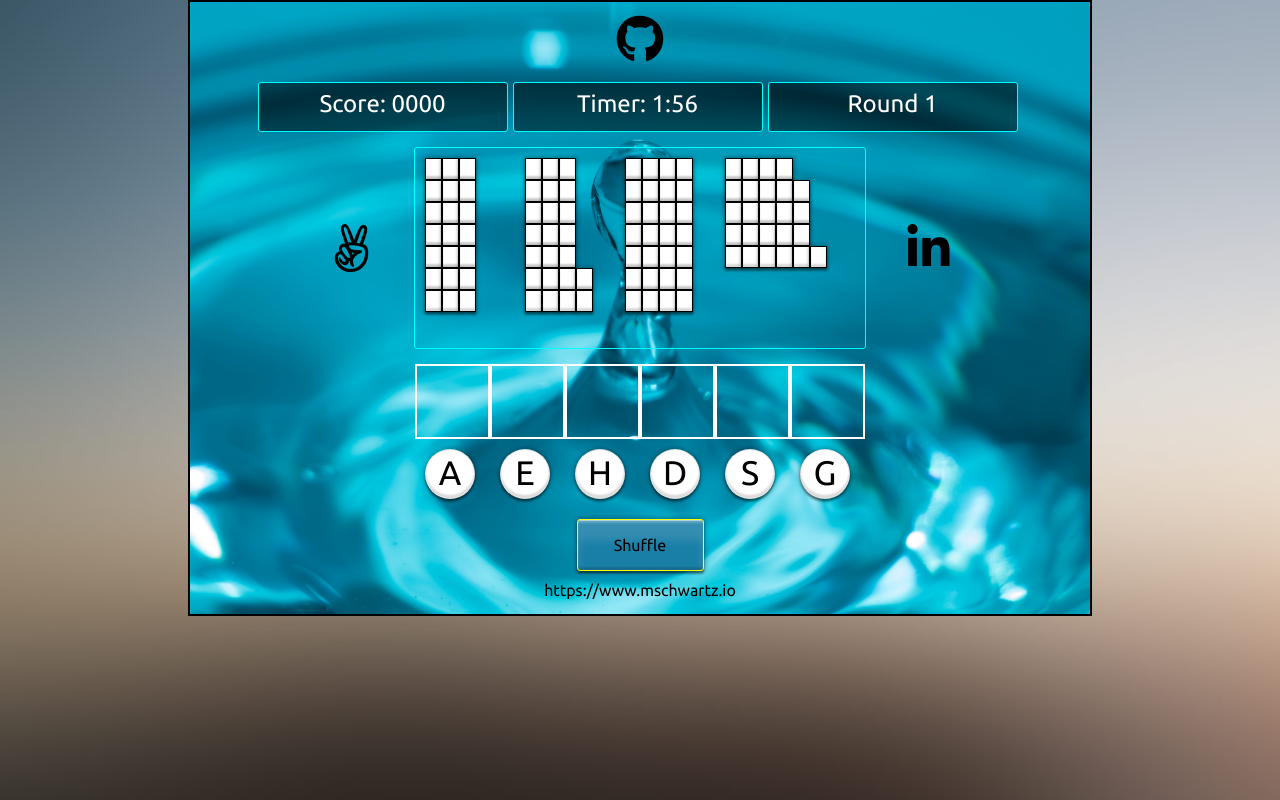
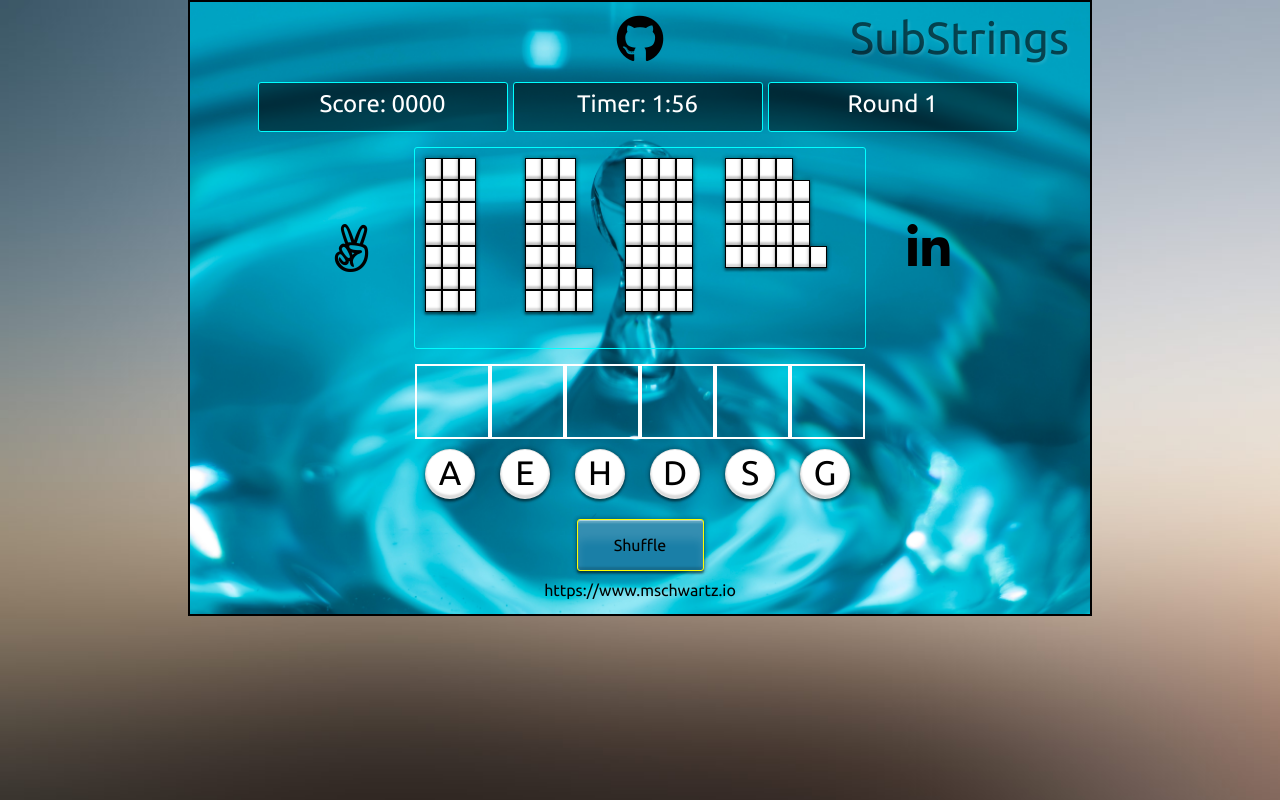
Before and after one commit to MichaelSchwar3/SubStrings, a website: page index.html in a window 1280 px wide. Drawn offline with nearby package versions, Linux system fonts and the light colour scheme.

Commit message:
Fix CSS. Add Logo

```diff
--- a/assets/board-css.css
+++ b/assets/board-css.css
@@ -9,6 +9,7 @@ body{
 
 #board-container{
     width: 900px;
+    position: relative;
     margin: auto;
     display: flex;
     flex-direction: column;
@@ -16,6 +17,16 @@ body{
     background-size: cover;
     background-repeat: no-repeat;
     border: solid 2px black;
+}
+
+#logo{
+  position: absolute;
+  /* color: white; */
+  top: 10px;
+  font-size: 45px;
+  left: 660px;
+  color: rgba(0,0,0,0.6);
+  text-shadow: 2px 2px 3px rgba(255,255,255,0.1);
 }
 
 #level1{
--- a/index.html
+++ b/index.html
@@ -8,13 +8,17 @@
     <link rel="stylesheet" media="all" href="./assets/00-css-reset.css">
     <link rel="stylesheet" media="all" href="./assets/board-css.css">
     <script type="text/javascript" src="./lib/substrings.js"></script>
-    <title></title>
+    <title>SubStrings</title>
   </head>
   <body>
     <div id="board-container">
+        <div id="logo">
+          SubStrings
+        </div>
         <div id="level1">
-            <a href="https://github.com/MichaelSchwar3"><span class="label"><i class="fab fa-github"></i></span></a>
+              <a href="https://github.com/MichaelSchwar3"><span class="label"><i class="fab fa-github"></i></span></a>
         </div>
+
         <div id="level2">
             <section id="score">
                 Score: <span id="score-counter">0000</span>
```
